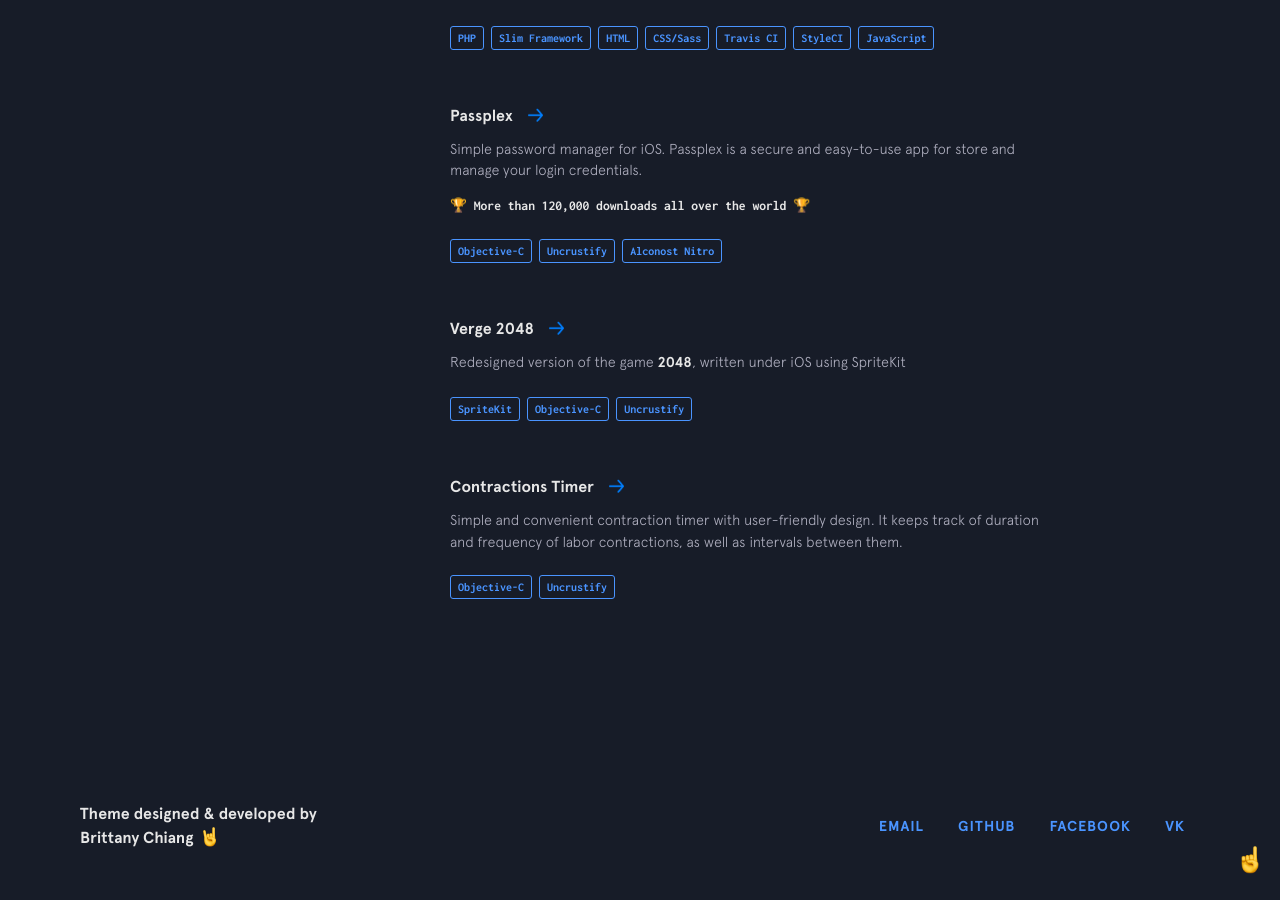
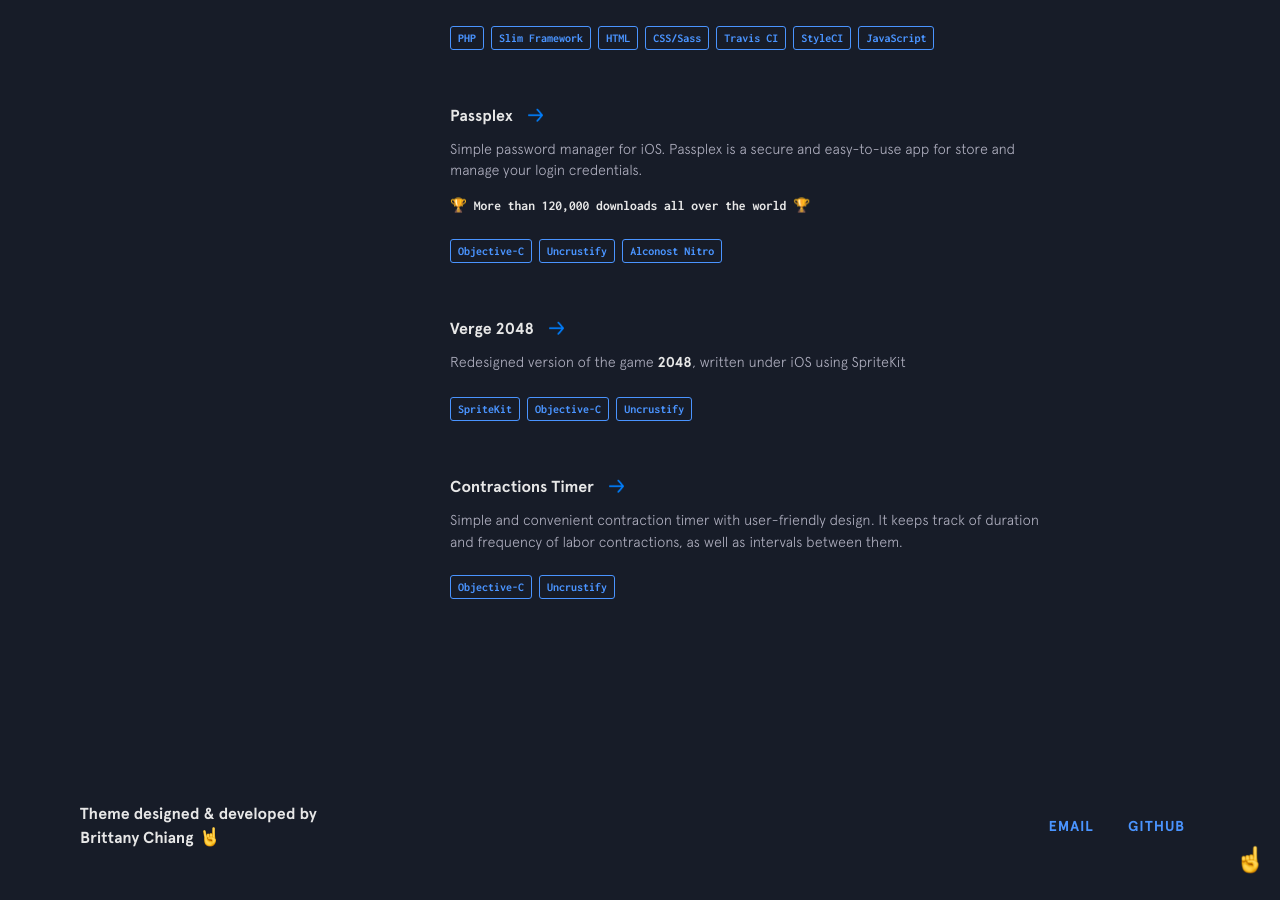
Before and after one commit to gomzyakov/gomzyakov.github.io, a Jekyll site: the page built from index.html, in a window 1280 px wide and 900 px high, scrolled down 2729 px. Built offline with Jekyll 4.4.1, drawn with Linux system fonts in a browser that asks for light colours; nearby versions of some CDN libraries.

Commit message:
Delete some social networks (#28)

```diff
--- a/_config.yml
+++ b/_config.yml
@@ -12,10 +12,6 @@ social:
     url: mailto:alexander.gomzyakov@gmail.com
   - title: github
     url: https://github.com/gomzyakov
-  - title: facebook
-    url: https://www.facebook.com/hello.gomzyakov
-  - title: vk
-    url: https://vk.com/alexandergomzyakov
 
 # Build settings
 markdown: kramdown
```
